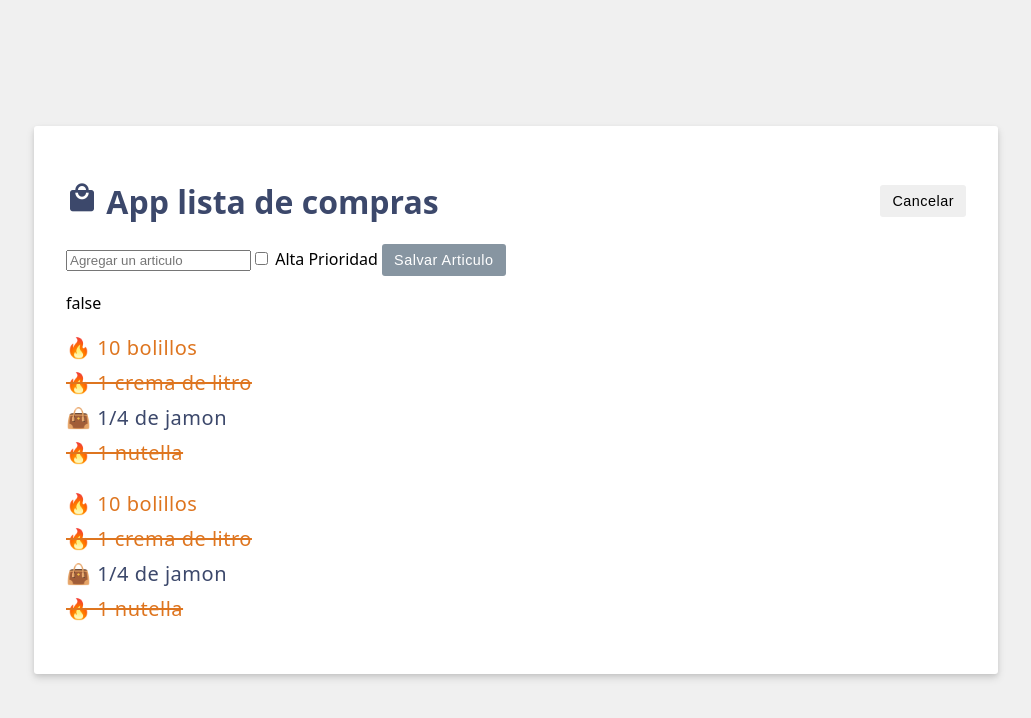
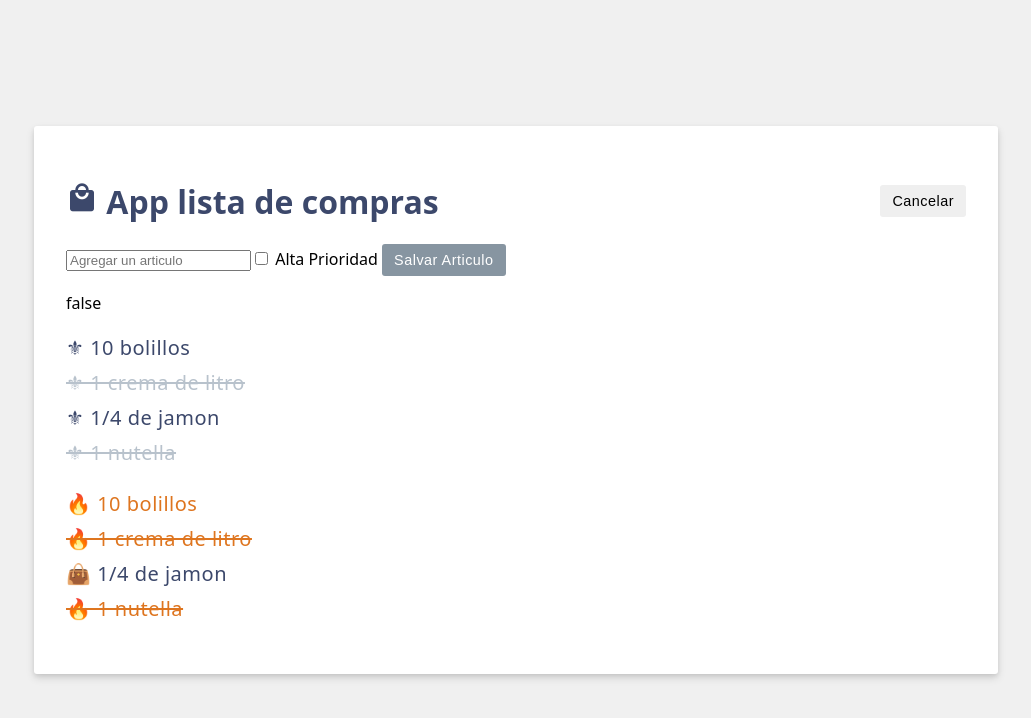
Before and after one commit to joselyn210596/DADM-2024B, a Vue app: page / in a window 1280 px wide. Shown: the top 718 px of the page, without its empty margins (124-1155 px from the left). Built offline with nearby package versions, Linux system fonts and the light colour scheme.

Commit message:
⭐FEAT: S03A01 Alternando las propiedades de la lista

```diff
--- a/src/App.vue
+++ b/src/App.vue
@@ -23,6 +23,10 @@ const newItemHighPriority = ref(false);
 const editing = ref(true);
 const activateEdition = (activate)=>{
   editing.value=activate;
+};
+// Alternando estado de compra del item
+const togglePurchased = (item) => {
+  item.purchased = !item.purchased;
 };
 //metodos
 </script>
@@ -78,6 +82,17 @@ const activateEdition = (activate)=>{
   {{ iceCreamFlavors }}
   <ul></ul>
   {{ newItemHighPriority }}
+  <!-- Lista -->
+  <ul>
+    <li
+      v-for="({ id, label, purchased, priority }, index) in items"
+      @click="togglePurchased(items[index])"
+      v-bind:key="id"
+      :class="{ strikeout: purchased, priority: highPriority }"
+    >
+      ⚜ {{ label }}
+    </li>
+  </ul>
   <!-- Lista clases como objetos -->
   <ul>
     <li
@@ -91,14 +106,15 @@ const activateEdition = (activate)=>{
 
   <!-- Lista clases como arreglos -->
   <ul>
-    <li
-    v-for="{label,id, purchased, priority} in items"
-    :key="id"
-    :class="[purchased ? 'strikeout' : '', priority ? 'priority' : '']">
-    {{ priority ? "🔥": "👜" }} {{  label }}
-  </li>
+  <li
+	v-for="({ id, label, purchased, highPriority }, index) in reversedItems"
+  :class="{ strikeout: item.purchased, priority: item.priority }"
+	@click="togglePurchased(reversedItems[index])"
+  v-bind:key="id">
+	  ➡️ {{ label }}
+</li>
   </ul>
-  <p v-if="items.length === 0">🥀NO HAY ELEMNTOS EN LISTA🥀 </p>
+  <p v-if="items.length === 0">🥀NO HAY ELEMENTOS EN LISTA🥀 </p>
 </template>
 
 <style scoped>
```
